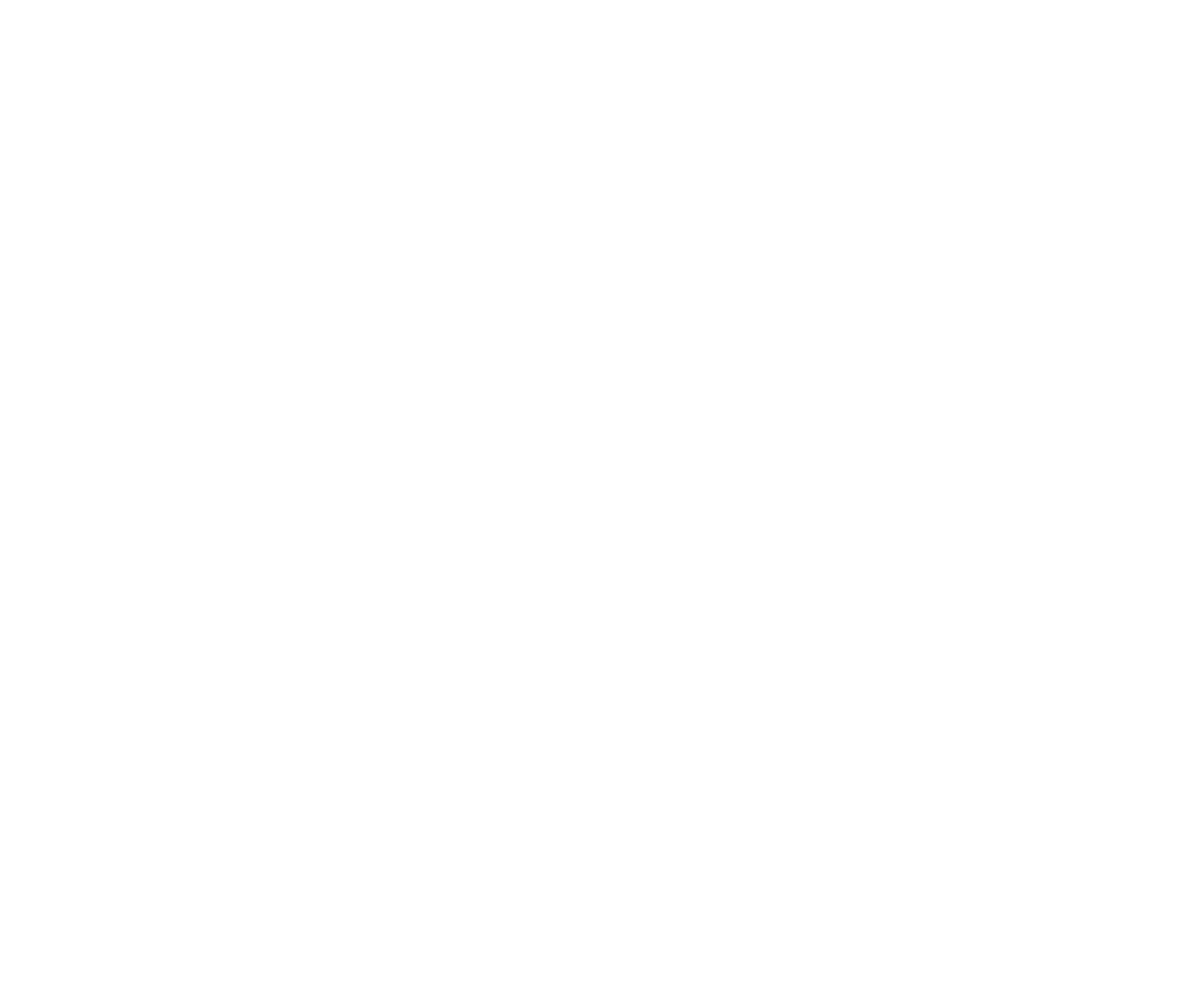
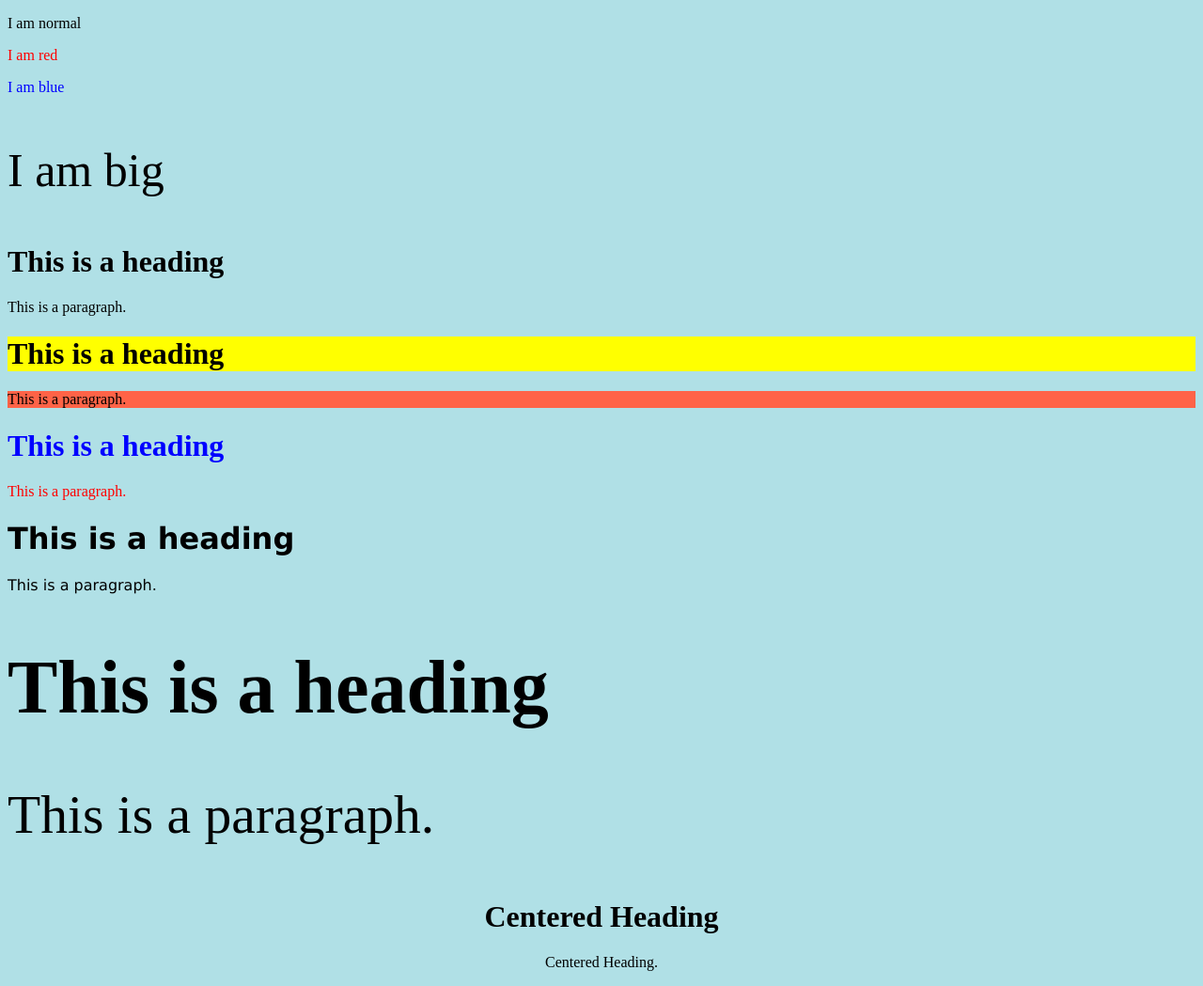
Before and after one commit to msaadm290/HTML_CSS_Codes, a plain HTML site: page style.html in a window 1280 px wide. Shown: the whole page at 94% size. Before the commit the page ends 800 px from the top, so only its background shows below. Drawn offline with Linux system fonts and the light colour scheme.

Commit message:
update the style html

```diff
--- a/style.html
+++ b/style.html
@@ -1,3 +1,73 @@
 <!-- HTML Styles -->
 
 <!--The HTML style attribute is used to add styles to an element, such as color, font, size, and more.  -->
+
+<!DOCTYPE html>
+<html>
+<body>
+
+<p>I am normal</p>
+<p style="color:red;">I am red</p>
+<p style="color:blue;">I am blue</p>
+<p style="font-size:50px;">I am big</p>
+
+<!-- The HTML Style Attribute -->
+<!-- Setting the style of an HTML element, can be done with the style attribute.
+
+The HTML style attribute has the following syntax: -->
+
+
+<!-- <tagname style="property:value;"> -->
+
+<!-- Background Color -->
+
+<!-- The CSS background-color property defines the background color for an HTML element. -->
+
+<!-- Set the background color for a page to powderblue: -->
+<body style="background-color:powderblue;">
+
+<h1>This is a heading</h1>
+<p>This is a paragraph.</p>
+
+</body>
+<!-- Example -->
+<!-- Set background color for two different elements: -->
+
+<h1 style="background-color:yellow;">This is a heading</h1>
+<p style="background-color:tomato;">This is a paragraph.</p>
+
+<!-- Text Color -->
+<!-- The CSS color property defines the text color for an HTML element: -->
+
+<h1 style="color:blue;">This is a heading</h1>
+<p style="color:red;">This is a paragraph.</p>
+
+<!-- Fonts -->
+<!-- The CSS font-family property defines the font to be used for an HTML element: -->
+
+<h1 style="font-family:verdana;">This is a heading</h1>
+<p style="font-family:verdana;">This is a paragraph.</p>
+
+<!-- Text Size -->
+<!-- The CSS font-size property defines the text size for an HTML element: -->
+
+<h1 style="font-size:500%">This is a heading</h1>
+<p style="font-size:360%">This is a paragraph.</p>
+
+<!-- Text Alignment -->
+<!-- The CSS text-align property defines the horizontal text alignment for an HTML element: -->
+
+<h1 style="text-align:center;">Centered Heading</h1>
+<p style="text-align:center;">Centered Heading.</p>
+
+
+</body>
+</html>
+
+<!-- Chapter Summary
+Use the style attribute for styling HTML elements
+Use background-color for background color
+Use color for text colors
+Use font-family for text fonts
+Use font-size for text sizes
+Use text-align for text alignment -->
```
